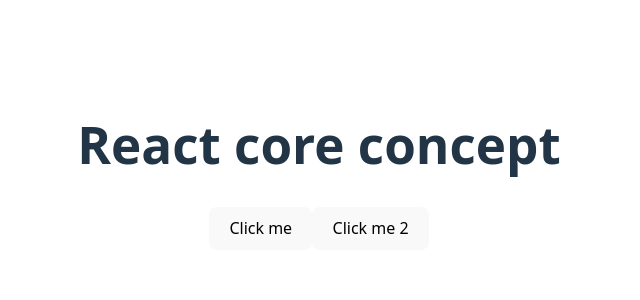
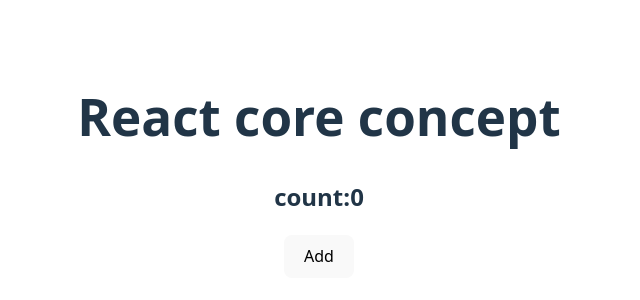
Before and after one commit to sharmin133/React-revision, a React (Vite) app: page / in a window 1280 px wide. Shown: the part 234-534 px from the top of the page, without its empty margins (321-961 px from the left). Built offline with nearby package versions, Linux system fonts and the light colour scheme.

Commit message:
useState method added

```diff
--- a/src/App.jsx
+++ b/src/App.jsx
@@ -3,17 +3,18 @@
 import ToDo from './ToDo'
 import Person from './Person'
 import Singer from './Singer';
+import Counter from './Counter';
 
 function App() {
 
-  const handleClick=()=>{
-    alert('successfully clicked')
-  }
+  // const handleClick=()=>{
+  //   alert('successfully clicked')
+  // }
 
-  const handleClick2=(num)=>{
-    const newNum=num+10;
-    alert(newNum);
-  }
+  // const handleClick2=(num)=>{
+  //   const newNum=num+10;
+  //   alert(newNum);
+  // }
 // const persons=['halim','miti','nisi','kabir'];
 // const singers=[
 //   {name:'sharmin', age:24, subject:'science'}
@@ -22,10 +23,11 @@
     <>
 
       <h1>React core concept</h1>
-
+      <Counter></Counter>
+{/*
       <button onClick={handleClick} >Click me</button>
 
-      <button onClick={()=> handleClick2(2)} >Click me 2</button>
+      <button onClick={()=> handleClick2(2)} >Click me 2</button> */}
 
       {/* {
         persons.map(person=><Person person={person} ></Person>)
--- /dev/null
+++ b/src/Counter.jsx
@@ -0,0 +1,22 @@
+import React from 'react';
+import { useState } from 'react';
+
+const Counter = () => {
+
+    const[count,setCount]=useState(0)
+
+    const handleCount=()=>{
+        const newCount=count+1;
+        setCount(newCount);
+
+    }
+
+    return (
+        <div>
+            <h2>count:{count}</h2>
+            <button onClick={handleCount} >Add</button>
+        </div>
+    );
+};
+
+export default Counter;
```
